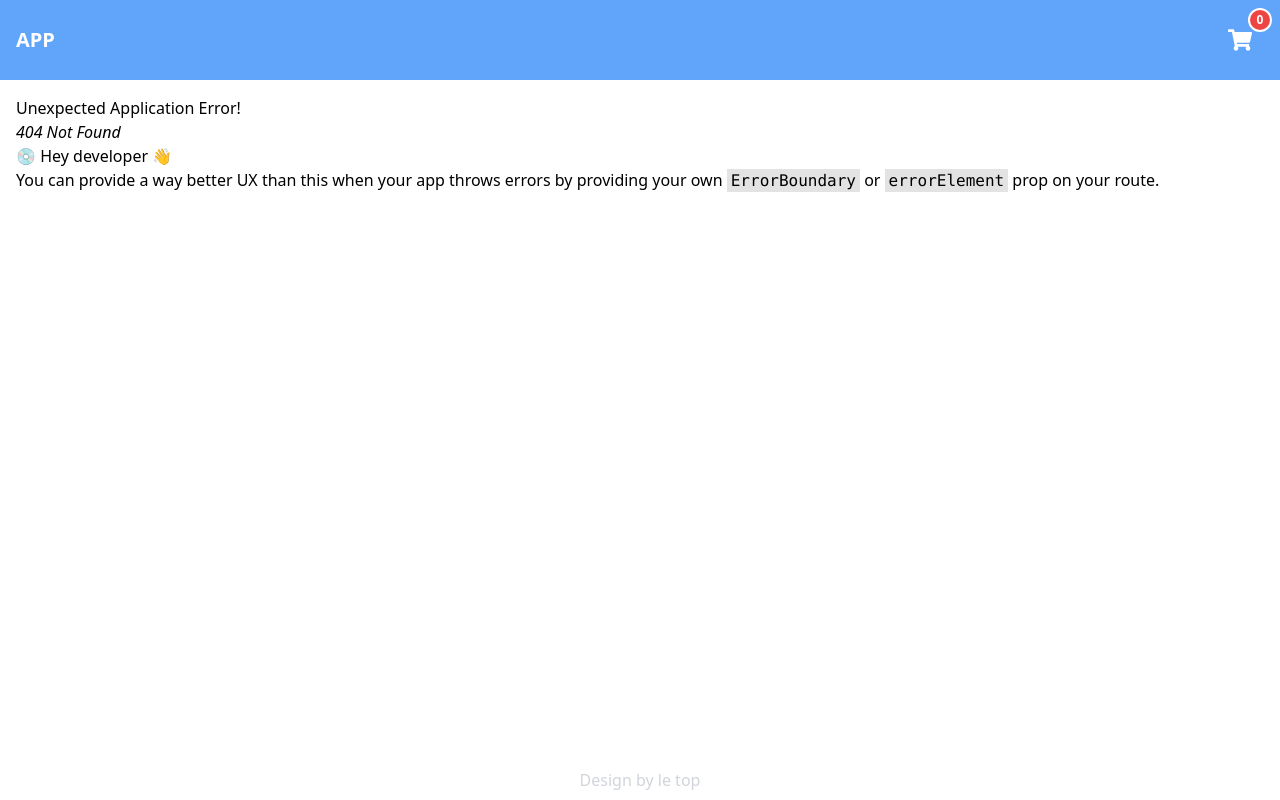
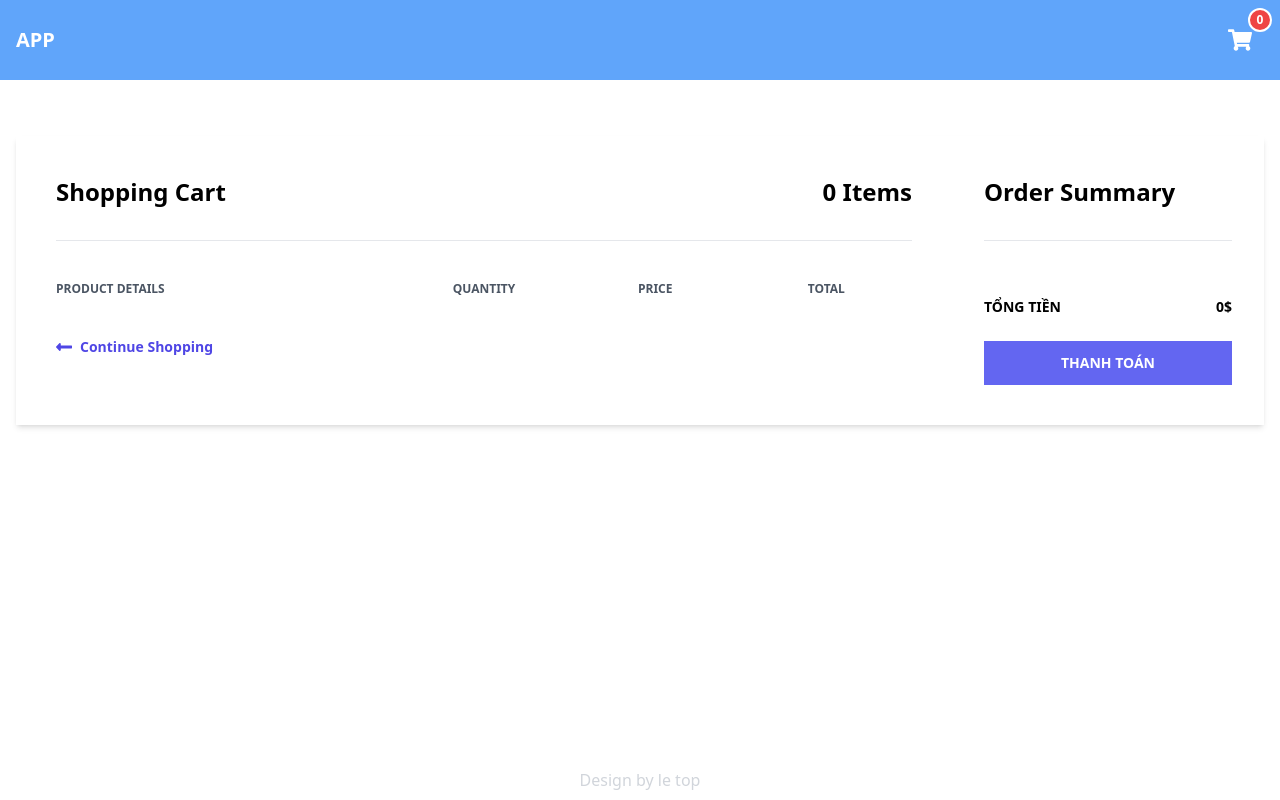
Before and after one commit to top1808/do-an-mnm, a React (Vite) app: page /cart in a window 1280 px wide. Before the commit this address had no page. Built offline with nearby package versions, Linux system fonts and the light colour scheme.

Commit message:
them trang gio hang

```diff
--- a/src/layout/Header.jsx
+++ b/src/layout/Header.jsx
@@ -13,15 +13,15 @@ const Header = () => {
   return (
     <div className="w-full bg-blue-400 p-4 text-white flex justify-between items-center">
       <div className="text-xl font-bold">APP</div>
-      <button
-        type="button"
+      <a
+        href="/cart"
         className="relative inline-flex items-center p-3 text-sm font-medium text-center text-white rounded-lgfocus:ring-4 focus:outline-none"
       >
         <FaShoppingCart  className="text-2xl"/>
       <div className="absolute inline-flex items-center justify-center w-6 h-6 text-xs font-bold text-white bg-red-500 border-2 border-white rounded-full -top-2 -end-2 dark:border-gray-900">
         {carts?.length}
       </div>
-      </button>
+      </a>
     </div>
   );
 };
--- /dev/null
+++ b/src/pages/Cart.jsx
@@ -0,0 +1,109 @@
+import React, { useState } from "react";
+
+const Cart = () => {
+  const [carts, setCarts] = useState(
+    JSON.parse(localStorage.getItem("carts")) || []
+  );
+
+  const totalPrice = carts?.reduce((acc, elm) => {
+    acc += elm.price * elm.quantity;
+    return acc;
+  }, 0);
+
+  return (
+    <div className="container mx-auto mt-10">
+      <div className="flex shadow-md my-10">
+        <div className="w-3/4 bg-white px-10 py-10">
+          <div className="flex justify-between border-b pb-8">
+            <h1 className="font-semibold text-2xl">Shopping Cart</h1>
+            <h2 className="font-semibold text-2xl">{carts?.length} Items</h2>
+          </div>
+          <div className="flex mt-10 mb-5">
+            <h3 className="font-semibold text-gray-600 text-xs uppercase w-2/5">
+              Product Details
+            </h3>
+            <h3 className="font-semibold text-center text-gray-600 text-xs uppercase w-1/5 ">
+              Quantity
+            </h3>
+            <h3 className="font-semibold text-center text-gray-600 text-xs uppercase w-1/5 ">
+              Price
+            </h3>
+            <h3 className="font-semibold text-center text-gray-600 text-xs uppercase w-1/5 ">
+              Total
+            </h3>
+          </div>
+          {carts &&
+            carts?.map((cart) => (
+              <div
+                className="flex items-center hover:bg-gray-100 -mx-8 px-6 py-5"
+                key={cart.id}
+              >
+                <div className="flex w-2/5">
+                  <div className="w-20">
+                    <img
+                      className="h-24"
+                      src="https://images.unsplash.com/photo-1646753522408-077ef9839300?ixlib=rb-1.2.1&ixid=MnwxMjA3fDB8MHxwcm9maWxlLXBhZ2V8NjZ8fHxlbnwwfHx8fA%3D%3D&auto=format&fit=crop&w=500&q=60"
+                      alt=""
+                    />
+                  </div>
+                  <div className="flex flex-col justify-between ml-4 flex-grow">
+                    <span className="font-bold text-sm">{cart.name}</span>
+                    <a
+                      href="#"
+                      className="font-semibold hover:text-red-500 text-gray-500 text-xs"
+                    >
+                      Remove
+                    </a>
+                  </div>
+                </div>
+                <div className="flex justify-center w-1/5">
+                  <input
+                    className="mx-2 border text-center w-8"
+                    type="text"
+                    value={cart.quantity}
+                  />
+                </div>
+                <span className="text-center w-1/5 font-semibold text-sm">
+                  {cart.price}$
+                </span>
+                <span className="text-center w-1/5 font-semibold text-sm">
+                  {cart.quantity * cart.price}$
+                </span>
+              </div>
+            ))}
+
+          <a
+            href="/"
+            className="flex font-semibold text-indigo-600 text-sm mt-10"
+          >
+            <svg
+              className="fill-current mr-2 text-indigo-600 w-4"
+              viewBox="0 0 448 512"
+            >
+              <path d="M134.059 296H436c6.627 0 12-5.373 12-12v-56c0-6.627-5.373-12-12-12H134.059v-46.059c0-21.382-25.851-32.09-40.971-16.971L7.029 239.029c-9.373 9.373-9.373 24.569 0 33.941l86.059 86.059c15.119 15.119 40.971 4.411 40.971-16.971V296z" />
+            </svg>
+            Continue Shopping
+          </a>
+        </div>
+
+        <div id="summary" className="w-1/4 px-8 py-10">
+          <h1 className="font-semibold text-2xl border-b pb-8">
+            Order Summary
+          </h1>
+
+          <div className="mt-8">
+            <div className="flex font-semibold justify-between py-6 text-sm uppercase">
+              <span>Tổng tiền</span>
+              <span>{totalPrice}$</span>
+            </div>
+            <button className="bg-indigo-500 font-semibold hover:bg-indigo-600 py-3 text-sm text-white uppercase w-full">
+              Thanh toán
+            </button>
+          </div>
+        </div>
+      </div>
+    </div>
+  );
+};
+
+export default Cart;
```
Also changed, not shown: src/App.jsx (+5 -4 lines).
